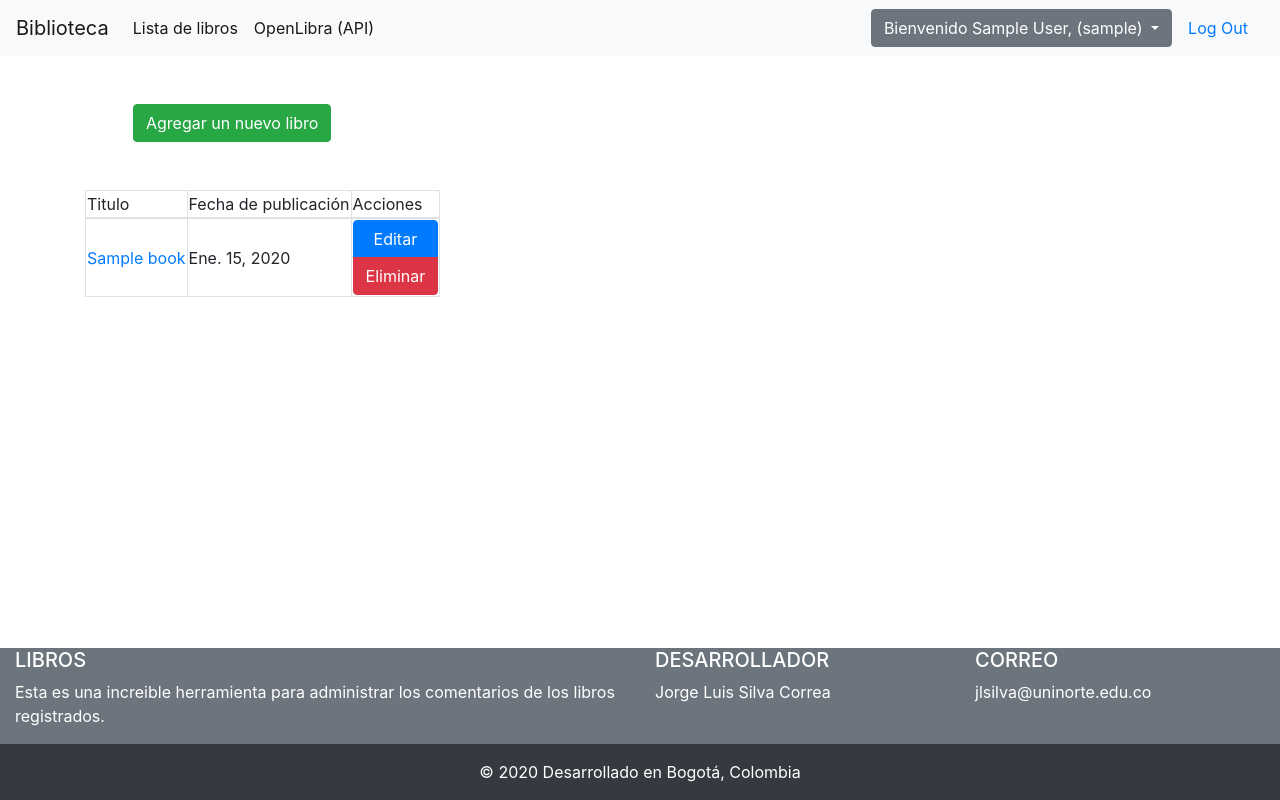
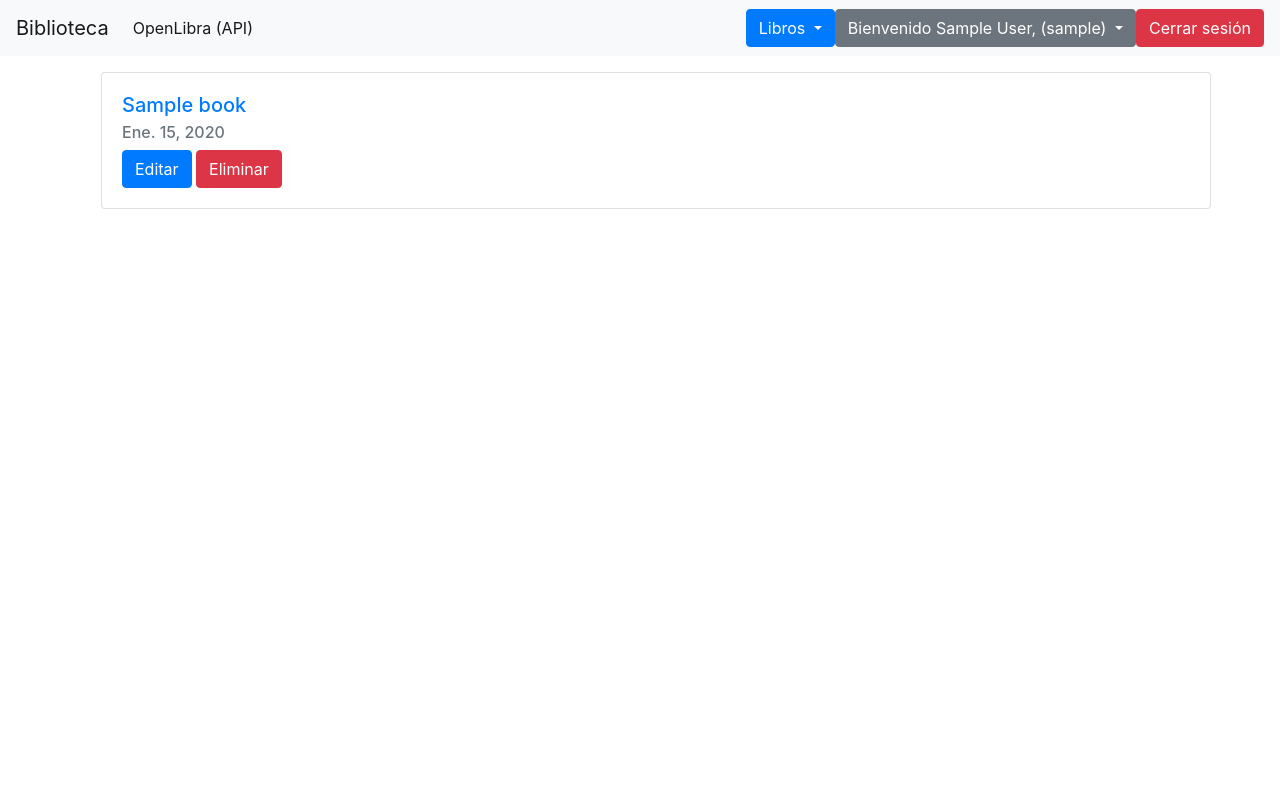
Before and after one commit to JorgeluissilvaC/intellinext_books, a Django app: page /book/listar_book in a window 1280 px wide. Run offline with Django 3.2, Linux system fonts and the light colour scheme; a user stored in the database is signed in; tables that the repository leaves empty hold one stand-in row (values such as "Sample post"); some libraries are stand-ins or nearby versions.

Commit message:
Mejoras visuales

```diff
--- a/books/forms.py
+++ b/books/forms.py
@@ -18,7 +18,7 @@ class book_form(forms.ModelForm):
 
         widgets = {
                 'title': forms.TextInput(attrs={'class': 'form-control'}),
-                'publication_date': forms.DateInput(attrs={'class': 'form-control'}),
+                'publication_date': forms.DateInput(attrs={'type': 'date'})
 
         }
 
--- a/templates/base/base.html
+++ b/templates/base/base.html
@@ -21,7 +21,7 @@
     {% endblock %}
 
     {% block footer %}
-    {% include 'base/footer.html' %}
+
     {% endblock %}
 
     {% block extrajs %}
--- a/templates/base/header.html
+++ b/templates/base/header.html
@@ -3,9 +3,6 @@
     <a class="navbar-brand" href="{% url 'books:list_book' %}">Biblioteca</a>
     <div class="collapse navbar-collapse" id="navbarSupportedContent">
       <ul class="navbar-nav mr-auto">
-        <li class="nav-item active">
-          <a class="nav-link" href="{% url 'books:list_book' %}">Lista de libros <span class="sr-only">(current)</span></a>
-        </li>
 
         <li class="nav-item active">
           <a class="nav-link" href="{% url 'API:index' %}">OpenLibra (API) <span class="sr-only">(current)</span></a>
@@ -13,6 +10,16 @@
 
 
       </ul>
+      <div class="dropdown">
+        <button class="btn btn-primary dropdown-toggle" type="button" id="dropdownMenuButton1" data-toggle="dropdown" aria-haspopup="true" aria-expanded="false">
+          Libros
+        </button>
+        <div class="dropdown-menu" aria-labelledby="dropdownMenuButton1">
+          <a class="dropdown-item" href="{% url 'books:list_book' %}">Lista de libros</a>
+          <a class="dropdown-item" href="{% url 'books:new_book' %}">Agregar un libro</a>
+        </div>
+      </div>
+
       <div class="dropdown">
         <button class="btn btn-secondary dropdown-toggle" type="button" id="dropdownMenuButton" data-toggle="dropdown" aria-haspopup="true" aria-expanded="false">
           Bienvenido {{ request.user.first_name  }} {{request.user.last_name }}, ({{request.user.username}})
@@ -22,6 +29,6 @@
           <a class="dropdown-item" href="{% url 'usuario:delete' request.user.id %}">Eliminar Usuario</a>
         </div>
       </div>
-      <a class="nav-link" href="{% url 'logout' %}" >Log Out <span class="sr-only">(current)</span></a>
+      <a class="btn btn-danger" class="nav-link" href="{% url 'logout' %}" >Cerrar sesión <span class="sr-only">(current)</span></a>
     </div>
   </nav>
--- a/templates/books/book_list.html
+++ b/templates/books/book_list.html
@@ -3,52 +3,26 @@
 {% block content %}
 <div class="container">
     <div class="row">
-        <!--Agregar un animal -->
-        <div class="col-12 ">
-            <div class="m-5 center">
-                <a href="{% url 'books:new_book' %}" class="btn btn-success ">Agregar un nuevo libro</a>
-            </div>
-        </div>
-    </div>
-    <div class="row">
-        <!--Buscador de animales-->
-        <div class="col-12">
-
-        </div>
-    </div>
-    <div class="row">
-        <!--Lista de Animales -->
+        <!--Lista de libros -->
         <div class="col-12">
             {% if object_list %}
-            <table class="table-bordered">
-                <thead>
-                    <tr>
-                        <td>Titulo</td>
-                        <td>Fecha de publicación</td>
-                        <td>Acciones</td>
-                    </tr>
-                </thead>
-                <tbody>
-                    {% for book in object_list %}
-                    <tr>
-                        <td> <a href="{% url 'books:list_comments' book.id %}"> {{book.title}} </a> </td>
-                        <td>{{book.publication_date}}</td>
-
-                        <td>
-                            <div class="btn-group-vertical">
-                            <a class="btn btn-primary" href="{% url 'books:edit_book' book.id %}">Editar</a>
-                            <a class="btn btn-danger" href="{% url 'books:delete_book' book.id %}">Eliminar</a>
+                {% for book in object_list %}
+                    <div class="row">
+                        <div class="col-12 m-3 ">
+                            <div class="card">
+                                <div class="card-body">
+                                <h5 class="card-title"><a href="{% url 'books:list_comments' book.id %}">{{book.title}}</a></h5>
+                                <h6 class="card-subtitle mb-2 text-muted">{{book.publication_date}}</h6>
+                                <a class="btn btn-primary" href="{% url 'books:edit_book' book.id %}">Editar</a>
+                                <a class="btn btn-danger" href="{% url 'books:delete_book' book.id %}">Eliminar</a>
+                                </div>
                             </div>
-                        </td>
-                    </tr>
-                    {% endfor %}
-                </tbody>
-            </table>
-
-                    {% else %}
-                    <h1> No se encontraron libros registrados</h1>
-                     {% endif %}
-
+                        </div>
+                    </div>
+                {% endfor %}
+            {% else %}
+                <h1> No se encontraron libros registrados</h1>
+            {% endif %}
         </div>
     </div>
 
```
Also changed, not shown: templates/comments/comment_list.html (+11 -28 lines), templates/API/index.html (line endings or trailing spaces), 2 other files.
